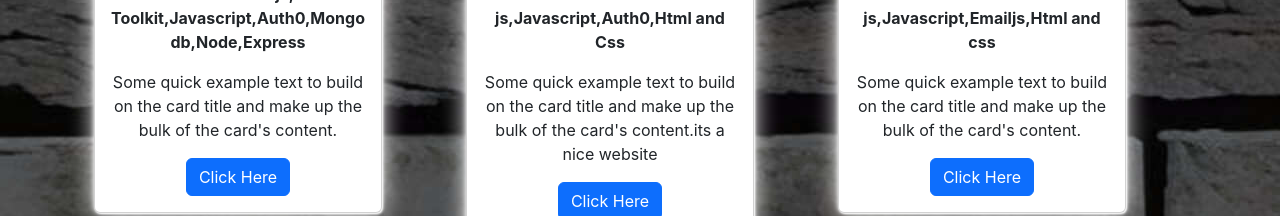
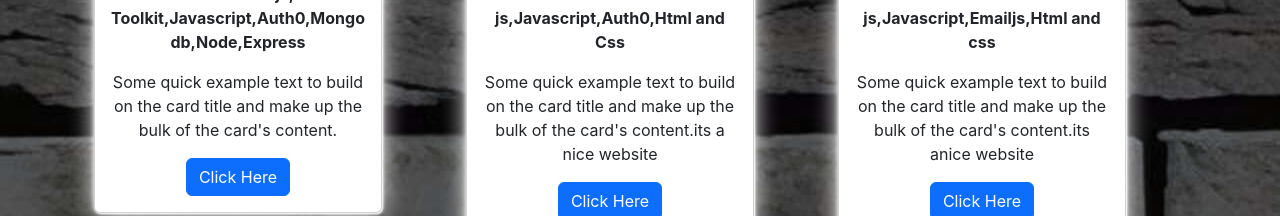
Before and after one commit to Vickykumarmishra/My-Portfolio-Website, a React (Create React App) app in the folder My-portfolio-website-using-React-js/myportfolio/: page /Projects in a window 1280 px wide. Shown: the part 469-685 px from the top of the page. Built offline with nearby package versions, Linux system fonts and the light colour scheme.

Commit message:
Update Projects.js

```diff
--- a/My-portfolio-website-using-React-js/myportfolio/src/components/Projects.js
+++ b/My-portfolio-website-using-React-js/myportfolio/src/components/Projects.js
@@ -62,7 +62,7 @@ export default function Projects() {
   <div className="card-body">
     <h5 className="card-title" style={{color:"darkgreen"}}><b>Portfolio Website</b></h5>
     <b><p>Techstack:- React js,Javascript,Emailjs,Html and css</p></b>
-    <p className="card-text">Some quick example text to build on the card title and make up the bulk of the card's content.</p>
+    <p className="card-text">Some quick example text to build on the card title and make up the bulk of the card's content.its anice website</p>
     <a href="#" className="btn btn-primary" onClick={handleclick}>Click Here</a>
 
   </div>
```
